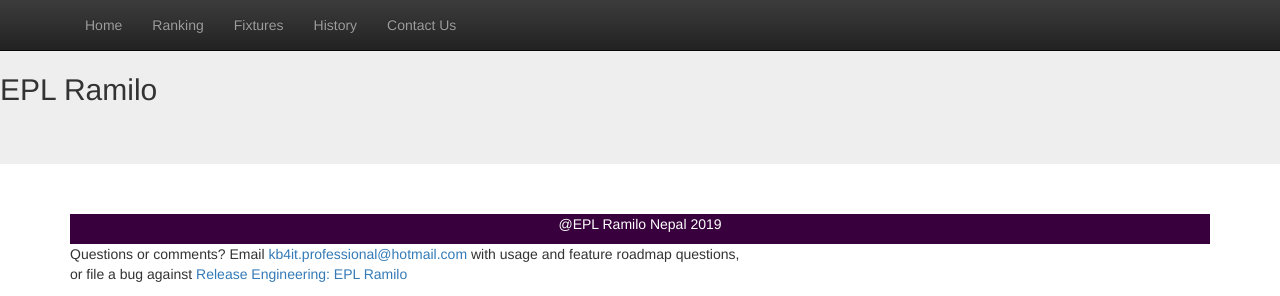
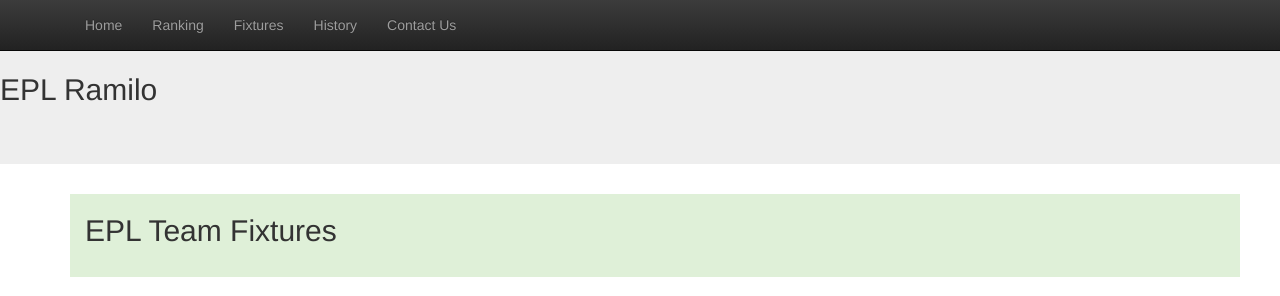
Before and after one commit to keshabb/fantasypremiereleague, a Django app: template fantasypremiereleague/fplapp/templates/fplapp/fixtures.html in a window 1280 px wide. Shown: the top 296 px of the page. Run offline with Django 3.2, Linux system fonts and the light colour scheme; the template is opened without the code that fills it, so the values that code supplies are empty; some libraries are stand-ins or nearby versions.

Commit message:
Formatting

```diff
--- a/fantasypremiereleague/fplapp/templates/fplapp/fixtures.html
+++ b/fantasypremiereleague/fplapp/templates/fplapp/fixtures.html
@@ -2,7 +2,17 @@
 {% load fpl %}
 {% block content %}
 <body>
-<div class="table-container">
+<div class="container">
+<div class="row p-3 mb-2 bg-success text-white border border-primary rounded">
+  <div class="container-fluid col-md-8 title-desc">
+    <h2 class="bd-title">
+      <span> EPL Team Fixtures</span>
+    </h2>
+    <br>
+  </div>
+</div>
+</div>
+<div class="table-container-fluid">
 <table class="table table-scroll table-striped table-hover" style="width:100%" border= 1px solid black>
   {% for game_week in game_weeks %}
     {% gameweek_filter game_week match_fixtures as gameweek_list %}
@@ -11,7 +21,7 @@
       {% for game in gameweek_list %}
            {% team_short_name game.team_h teams as home_team %}
            {% team_short_name game.team_a teams as away_team %}
-        <th style="font-size: 80%">{{ home_team }}(H) vs {{ away_team }}</th>
+        <th style="font-size: 70%">{{ home_team }}(H) vs {{ away_team }}</th>
      {% endfor %}
   </tr>
     {% endfor %}
```
